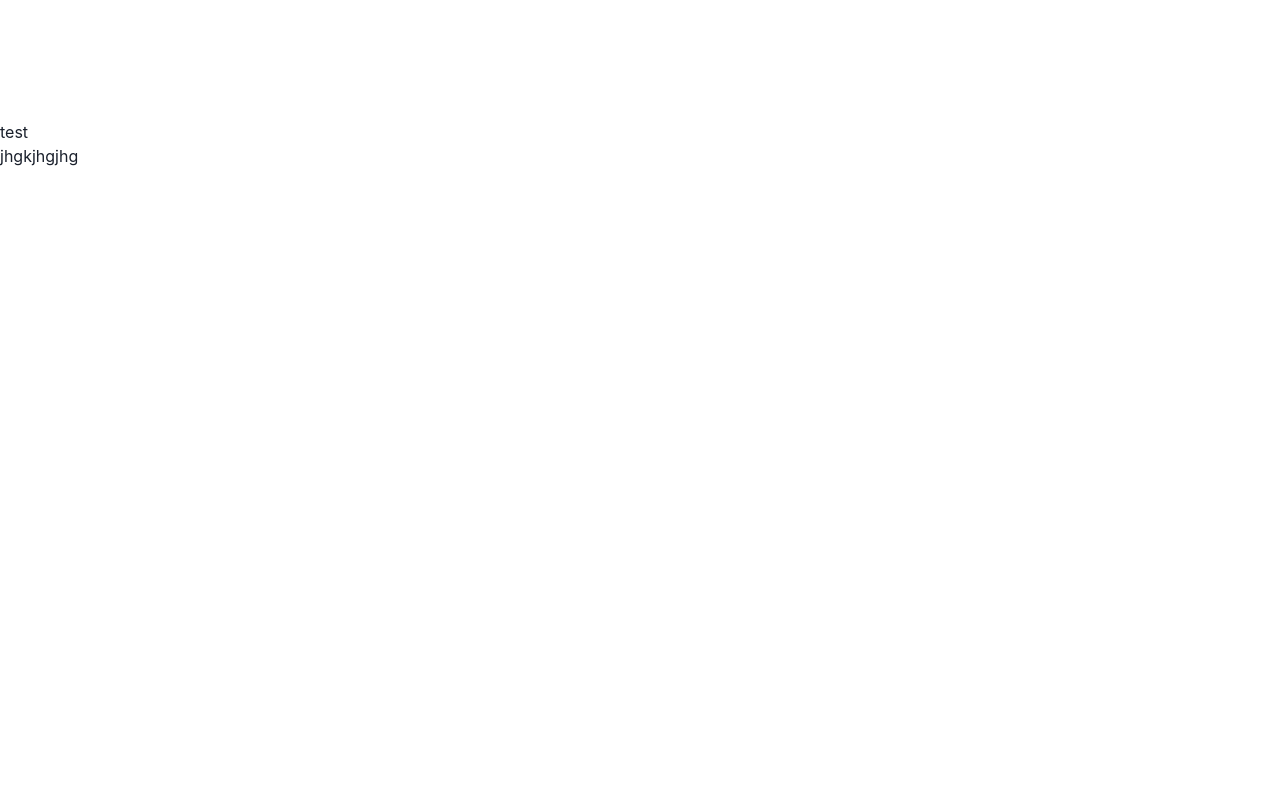
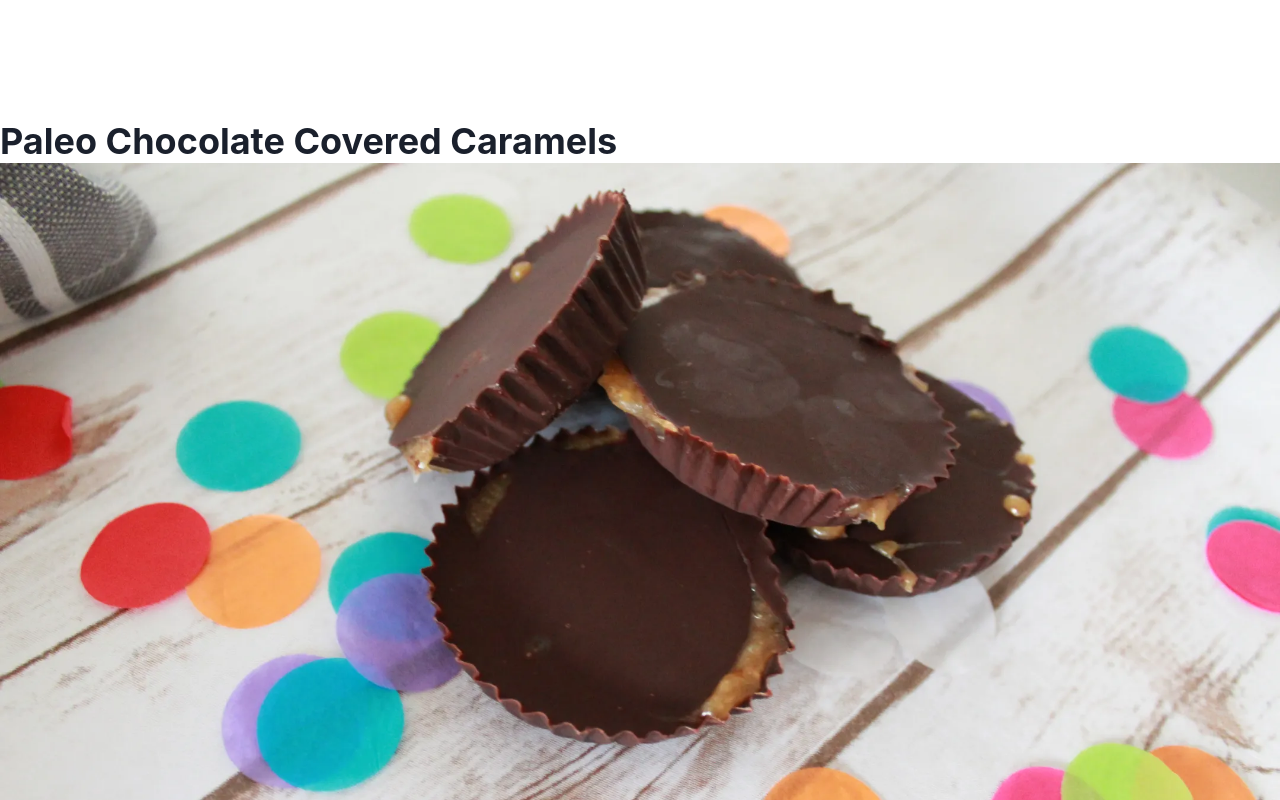
Before and after one commit to Niels-van-der-Horst/react-basics-project-starter, a React (Vite) app: page / in a window 1280 px wide. Shown: the part 680-1480 px from the top of the page. Before the commit the page ends 848 px from the top, so only its background shows below. Built offline with nearby package versions, Linux system fonts and the light colour scheme.

Commit message:
clickHandler img

```diff
--- a/src/App.jsx
+++ b/src/App.jsx
@@ -1,22 +1,21 @@
 import { Center, Heading, Text, } from '@chakra-ui/react';
 import { portfolioData } from './utils/data';
 import { useState } from 'react';
-//import { PortfolioItemPage } from './pages/PortfolioItemPage';
 import { PortfolioPage } from './pages/PortfolioPage';
 import { RecipePage } from './pages/RecipePage';
 import { PortfolioItemPage } from './pages/PortfolioItemPage';
 
-export const App = () => {
+export const App = ({clickFn}) => {
 
 
   const items = portfolioData.hits;
 
 
-  const [trackitem, setTrackItem] = useState(true);
+  const [trackitem, setTrackItem] = useState('');
 
-  const SelectedItem = (newMessage) => {
-    setTrackItem(newMessage);
-  }
+  // const SelectedItem = (newMessage) => {
+  //   setTrackItem(newMessage);
+  // }
 
 
 
@@ -28,7 +27,7 @@
       <Heading>Recipes @ hand <Text style={{fontSize: "18px"}} as="div">with all the <br /> freshness of the land</Text>
       </Heading>
     </Center>
-      {trackitem ? <RecipePage item={trackitem} SelectedItem={SelectedItem} /> : <PortfolioPage items={items}/>}
+      {trackitem ? <RecipePage item={trackitem} setTrackItem={setTrackItem} /> : <PortfolioPage items={items}/>}
     </>
 
   );
--- a/src/pages/PortfolioItemPage.jsx
+++ b/src/pages/PortfolioItemPage.jsx
@@ -1,10 +1,11 @@
 import './PortfolioItemPage.css';
 import  { Heading } from '@chakra-ui/react';
 
-export const PortfolioItemPage = ({item, SelectedItem}) => {
+export const PortfolioItemPage = ({item, setTrackItem}) => {
 
 const clickHandler = (clickFn) => {
-    SelectedItem(true);
+    setTrackItem(true);
+    console.log('click');
 
 };
 
--- a/src/pages/PortfolioPage.jsx
+++ b/src/pages/PortfolioPage.jsx
@@ -1,7 +1,7 @@
 import './PortfolioPage.css';
 import { PortfolioItemPage } from './PortfolioItemPage';
 
-export const PortfolioPage = ({items}) => {
+export const PortfolioPage = ({items, clickFn}) => {
 
 
 
```
